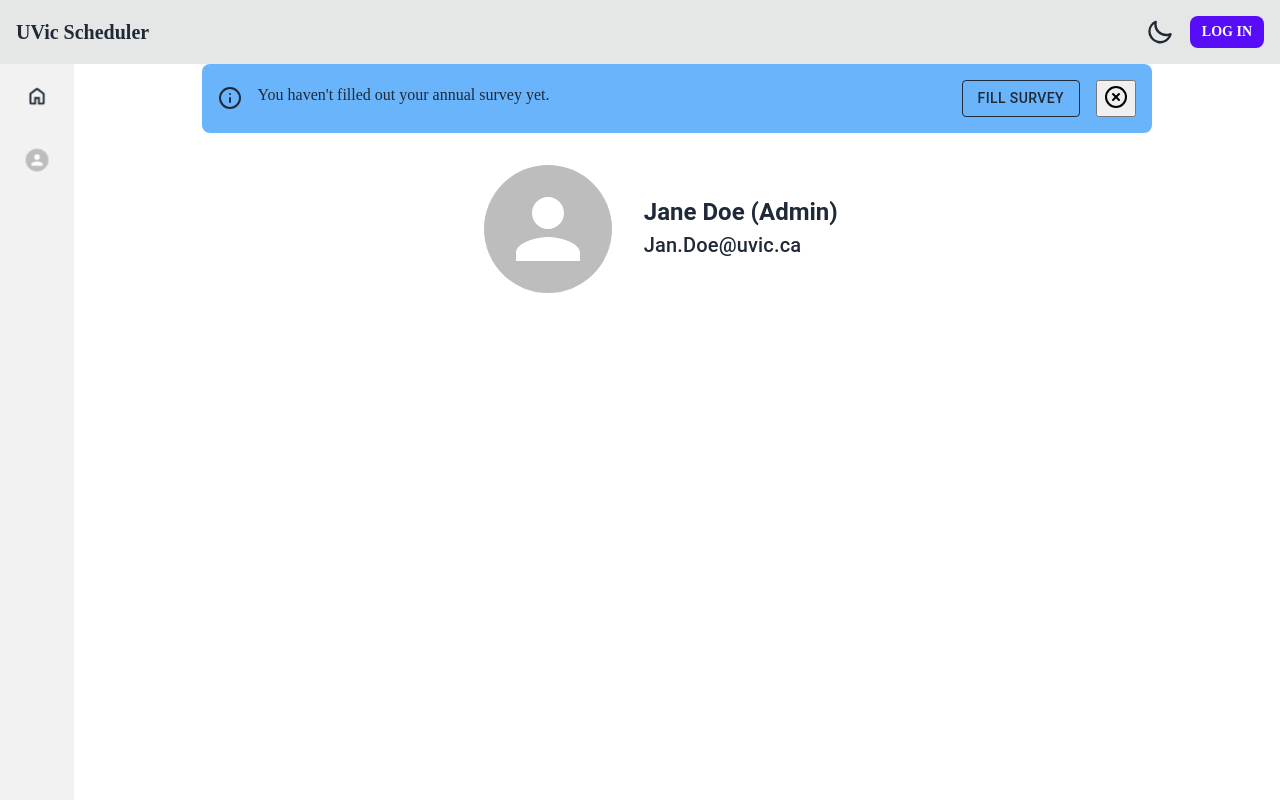
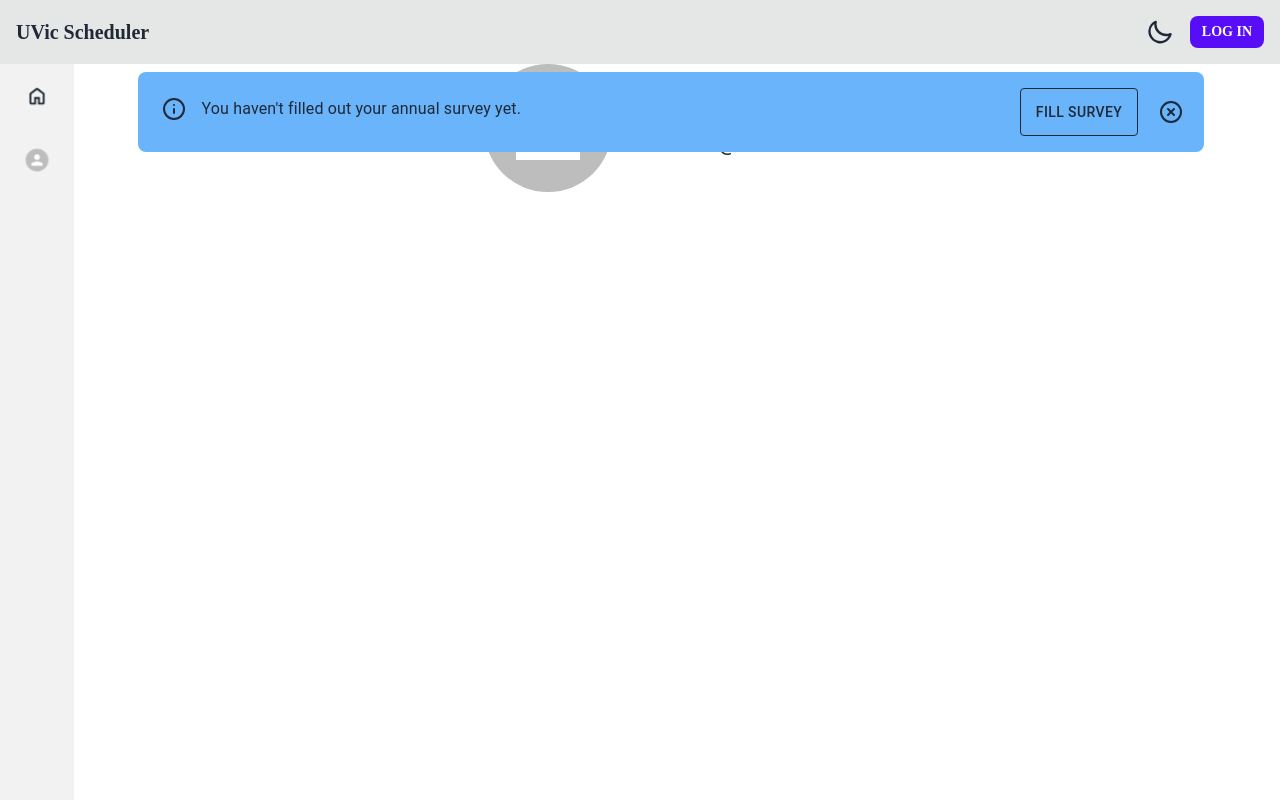
Before and after one commit to SENG-499-Company-3/frontend, a Next.js app: page /profile in a window 1280 px wide. Built offline with nearby package versions, Linux system fonts and the light colour scheme.

Commit message:
Adjusted banner to be fixed and appear over profile information

```diff
--- a/src/pages/profile.tsx
+++ b/src/pages/profile.tsx
@@ -25,7 +25,7 @@ const Profile = () => {
     //TODO: Figure out a colour for dark mode and align things properly
     function Banner() {
         return (
-            <div style={{ width: '100%' }}>
+            <div className="fixed w-5/6 mt-2 z-50 place-content-center">
                 <Box sx={{
                     bgcolor: (theme) => (theme.palette.mode === 'dark' ? '#33587A' : '#69B4FA'),
                     mb: 3,
@@ -35,14 +35,14 @@ const Profile = () => {
                     alignItems: 'center',
                     justifyContent: 'space-between'
                 }}>
-                    <div className="flex">
+                    <div className="flex content-center ml-2 gap-4">
                         <svg xmlns="http://www.w3.org/2000/svg" width="24" height="24" viewBox="0 0 24 24" fill="none" stroke="currentColor" strokeWidth="2" strokeLinecap="round" strokeLinejoin="round"><circle cx="12" cy="12" r="10"></circle><line x1="12" y1="16" x2="12" y2="12"></line><line x1="12" y1="8" x2="12.01" y2="8"></line></svg>
-                        <div className="gap-2 px-4">You haven't filled out your annual survey yet.
-                        </div>
+                        <Typography variant="body1" gutterBottom>You haven't filled out your annual survey yet.
+                        </Typography>
                     </div>
                     <div className="flex gap-4">
                         <Button variant="outlined" color="inherit">FILL SURVEY</Button>
-                        <button onClick={() => { setShowBanner(false); }}>
+                        <button className={`btn btn-ghost p-1`} onClick={() => { setShowBanner(false); }}>
                             <svg xmlns="http://www.w3.org/2000/svg" width="24" height="24" viewBox="0 0 24 24" fill="none" stroke="currentColor" strokeWidth="2" strokeLinecap="round" strokeLinejoin="round"><circle cx="12" cy="12" r="10"></circle><line x1="15" y1="9" x2="9" y2="15"></line><line x1="9" y1="9" x2="15" y2="15"></line></svg>
                         </button>
                     </div>
@@ -52,7 +52,7 @@ const Profile = () => {
     }
 
     return (
-        <div className="flex flex-col w-full h-full md:px-32 py-8 gap-2">
+        <div className="flex flex-col w-full h-full md:px-16 py-8 gap-2">
             {/*Conditionally render submission reminder box: ADD !userContext.isAdmin() */ }
             {showBanner && <Banner />}
             <div className="flex h-[8rem] w-full justify-center">
```
